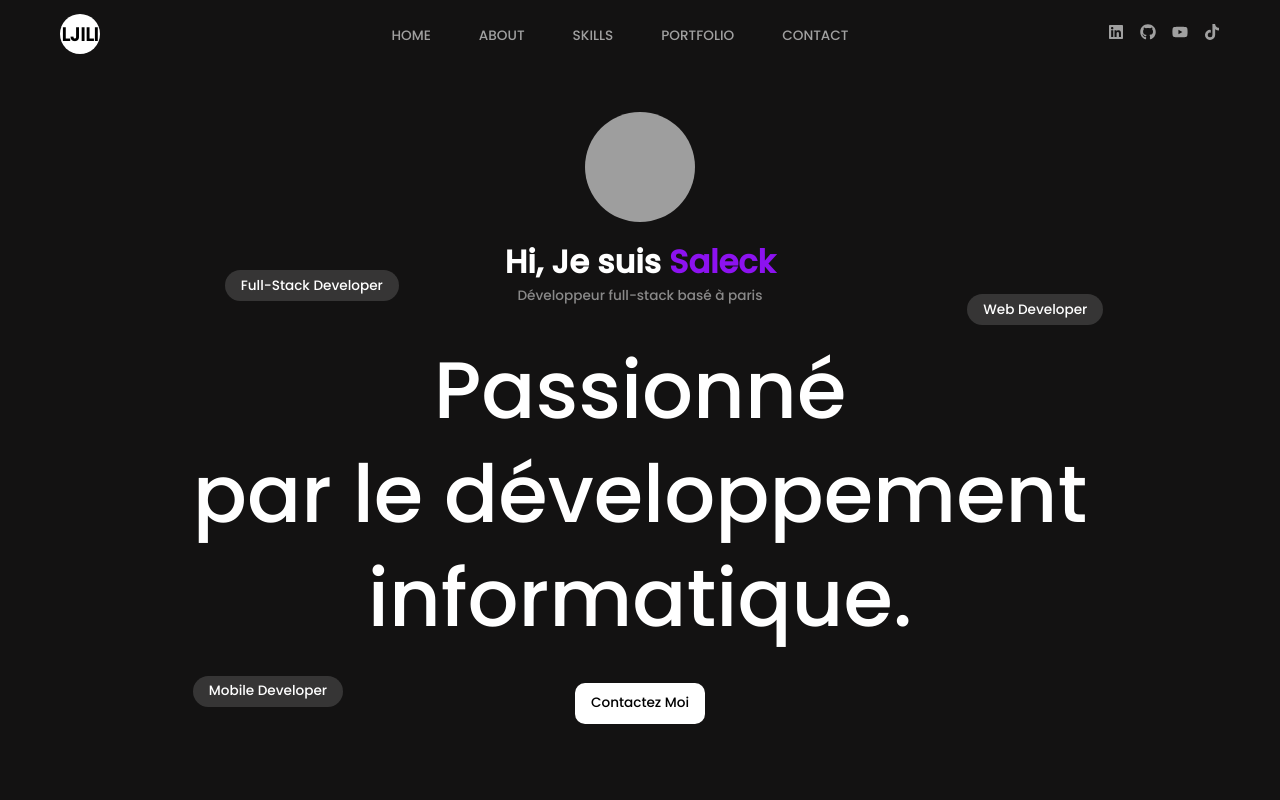
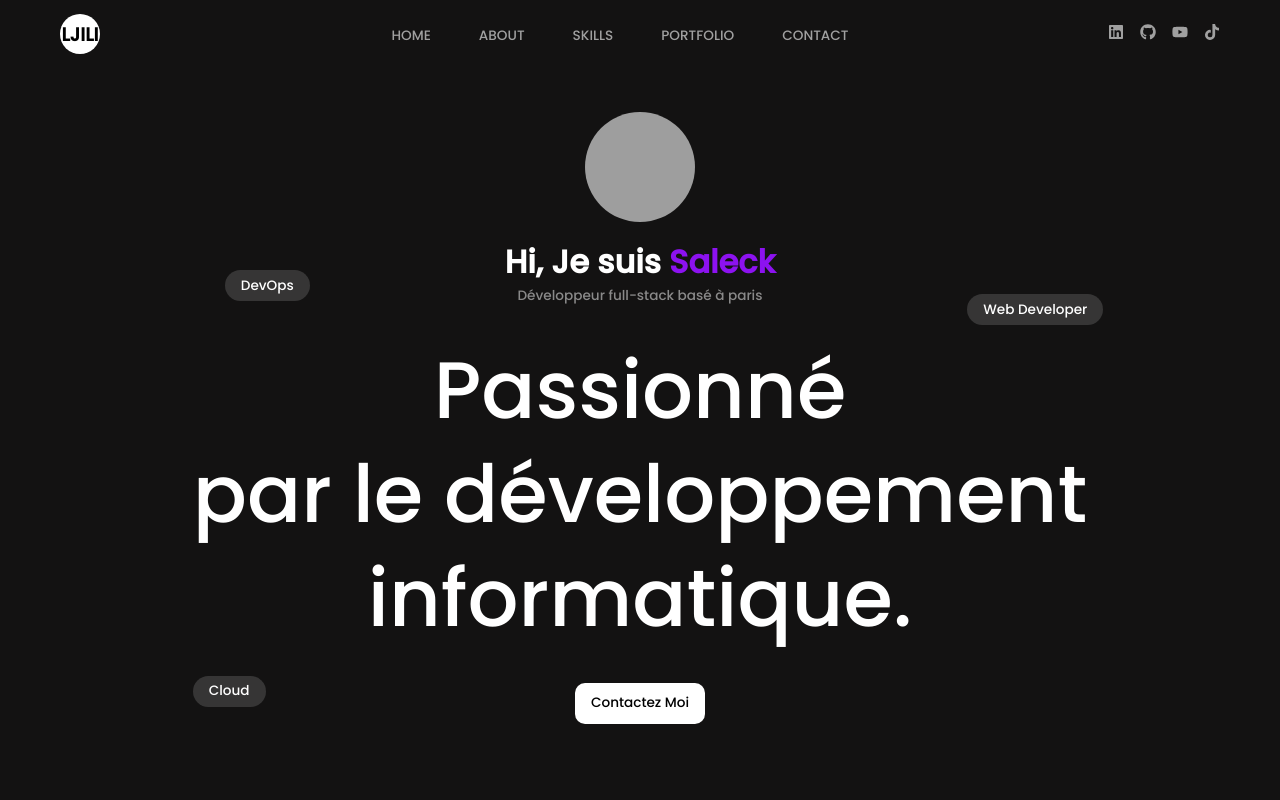
Before and after one commit to Saleck-Eljili/portfolio, a React (Create React App) app: page / in a window 1280 px wide. Shown: the top 800 px of the page. Built offline with nearby package versions, Linux system fonts and the light colour scheme; grey boxes are pictures that could not be loaded.

Commit message:
feat: update

```diff
--- a/public/index.html
+++ b/public/index.html
@@ -29,7 +29,7 @@
   <body>
     <noscript>Ingénieur logiciel diplômé de l'École Supérieure des Technologies de
       l'Information Appliquées aux Métiers, certifié Scrum Developer et
-      prochainement certifié en Terraform et AWS. Fort de plus de 4 ans
+      prochainement certifié en Terraform et AWS. Fort de plus de 5 ans
       d’expérience dans le développement Java/JavaScript, je suis
       passionné par l’apprentissage continu et la résolution de nouveaux
       défis. Mon adaptabilité me permet de m'intégrer rapidement dans tout
--- a/src/components/container/Home/Home.jsx
+++ b/src/components/container/Home/Home.jsx
@@ -47,8 +47,8 @@ const Home = () => {
           contactez moi
         </motion.a>
         <div className="web">Web Developer</div>
-        <div className="ui">Full-Stack Developer</div>
-        <div className="freelance">Mobile Developer</div>
+        <div className="ui">DevOps</div>
+        <div className="freelance">Cloud</div>
       </div>
     </motion.div>
   );
```
